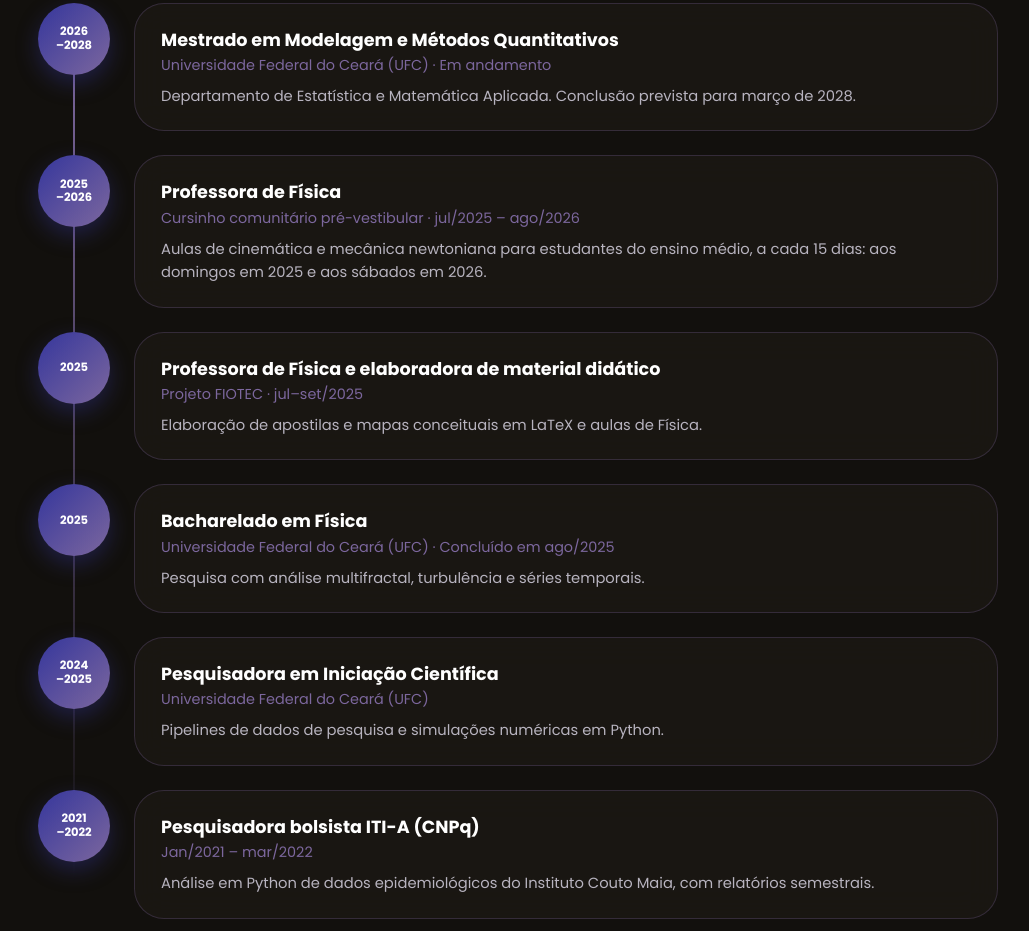
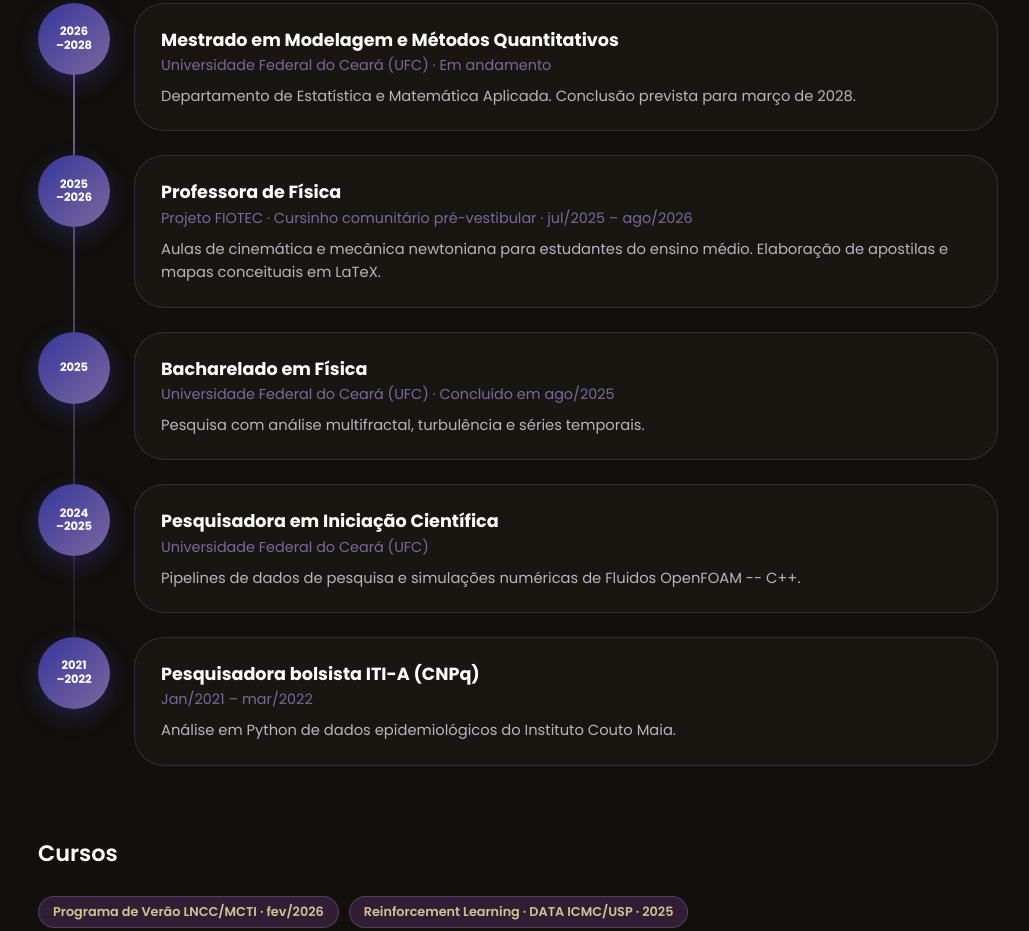
Before and after one commit to hellnM/hellnM.github.io, a plain HTML site: page index.html in a window 1280 px wide. Shown: the part 1778-2709 px from the top of the page, without its empty margins (177-1206 px from the left). Drawn offline with Linux system fonts and the light colour scheme.

Commit message:
Update index.html

```diff
--- a/index.html
+++ b/index.html
@@ -91,7 +91,7 @@
         }
 
         /* =========================================
-           MENU LATERAL EM PÍLULA ("Side Navigation")
+           MENU LATERAL EM PÍLULA (estilo "Side Navigation")
            ========================================= */
         .side-nav {
             position: fixed;
@@ -688,16 +688,8 @@
                         <div class="t-badge">2025<br>–2026</div>
                         <div class="t-card glass">
                             <h4>Professora de Física</h4>
-                            <div class="where">Cursinho comunitário pré-vestibular · jul/2025 – ago/2026</div>
-                            <p>Aulas de cinemática e mecânica newtoniana para estudantes do ensino médio, a cada 15 dias: aos domingos em 2025 e aos sábados em 2026.</p>
-                        </div>
-                    </div>
-                    <div class="t-item reveal">
-                        <div class="t-badge">2025</div>
-                        <div class="t-card glass">
-                            <h4>Professora de Física e elaboradora de material didático</h4>
-                            <div class="where">Projeto FIOTEC · jul–set/2025</div>
-                            <p>Elaboração de apostilas e mapas conceituais em LaTeX e aulas de Física.</p>
+                            <div class="where">Projeto FIOTEC · Cursinho comunitário pré-vestibular · jul/2025 – ago/2026</div>
+                            <p>Aulas de cinemática e mecânica newtoniana para estudantes do ensino médio. Elaboração de apostilas e mapas conceituais em LaTeX.</p>
                         </div>
                     </div>
                     <div class="t-item reveal">
@@ -713,7 +705,7 @@
                         <div class="t-card glass">
                             <h4>Pesquisadora em Iniciação Científica</h4>
                             <div class="where">Universidade Federal do Ceará (UFC)</div>
-                            <p>Pipelines de dados de pesquisa e simulações numéricas em Python.</p>
+                            <p>Pipelines de dados de pesquisa e simulações numéricas de Fluidos OpenFOAM -- C++.</p>
                         </div>
                     </div>
                     <div class="t-item reveal">
@@ -721,7 +713,7 @@
                         <div class="t-card glass">
                             <h4>Pesquisadora bolsista ITI-A (CNPq)</h4>
                             <div class="where">Jan/2021 – mar/2022</div>
-                            <p>Análise em Python de dados epidemiológicos do Instituto Couto Maia, com relatórios semestrais.</p>
+                            <p>Análise em Python de dados epidemiológicos do Instituto Couto Maia.</p>
                         </div>
                     </div>
                 </div>
```
